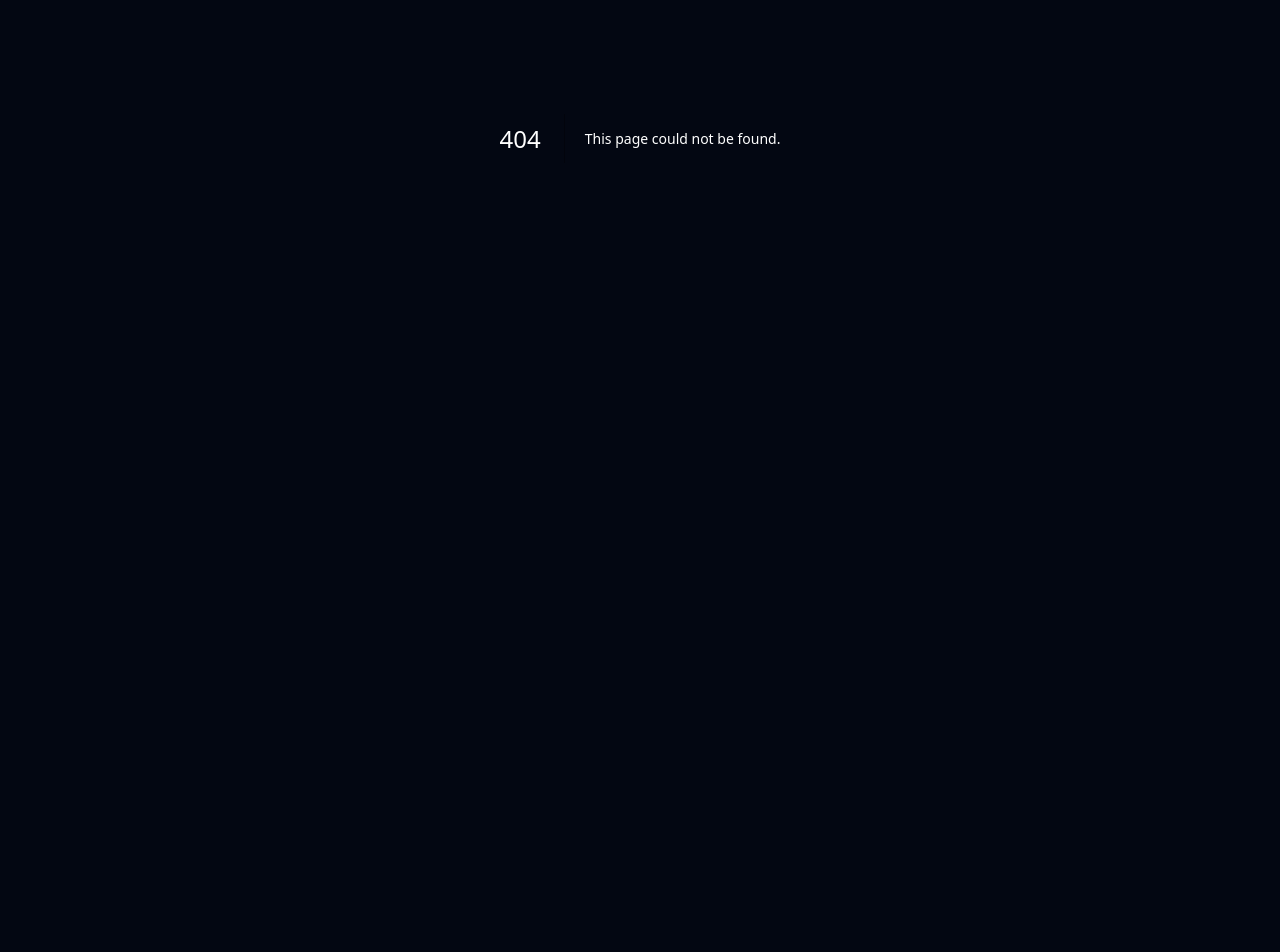
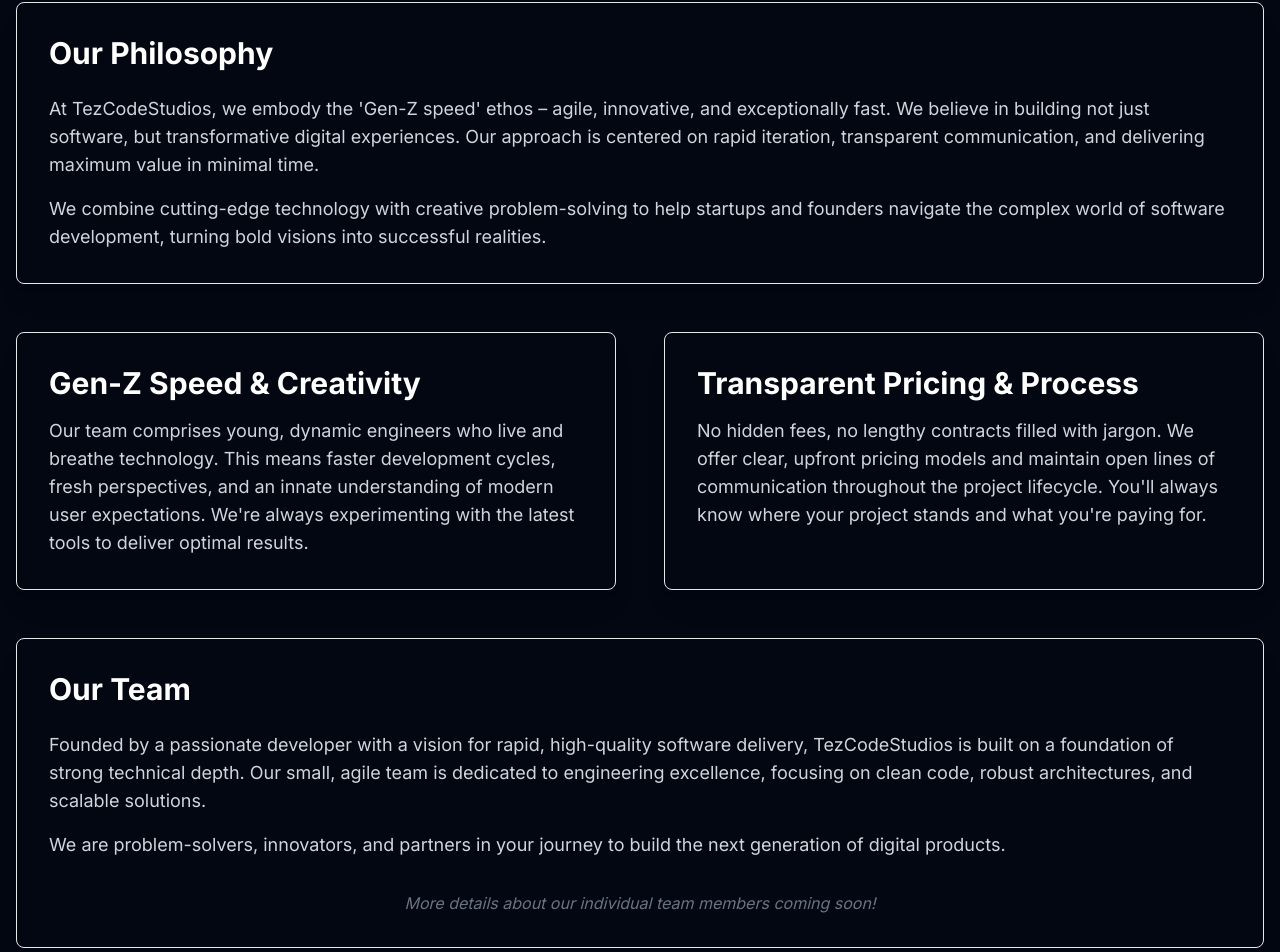
Before and after one commit to GITCDHW/tezcodestudios, a Next.js app: page /about in a window 1280 px wide. Before the commit this address had no page. Shown: the part 262-1214 px from the top of the page. Before the commit the page ends 800 px from the top, so only its background shows below. Built offline with nearby package versions, Linux system fonts and the light colour scheme.

Commit message:
Auto commit: app/about/page.js

```diff
--- /dev/null
+++ b/app/about/page.js
@@ -0,0 +1,77 @@
+import { motion } from 'framer-motion';
+
+export default function AboutPage() {
+  const containerVariants = {
+    hidden: { opacity: 0 },
+    show: {
+      opacity: 1,
+      transition: {
+        staggerChildren: 0.2,
+      },
+    },
+  };
+
+  const itemVariants = {
+    hidden: { opacity: 0, y: 20 },
+    show: { opacity: 1, y: 0, transition: { duration: 0.6, ease: "easeOut" } },
+  };
+
+  return (
+    <motion.div
+      initial="hidden"
+      animate="show"
+      variants={containerVariants}
+      className="container mx-auto p-4 py-16"
+    >
+      <motion.h1 variants={itemVariants} className="text-5xl font-extrabold text-center text-primary-neon mb-8">
+        About <span className="text-secondary-neon">TezCodeStudios</span>
+      </motion.h1>
+      <motion.p variants={itemVariants} className="text-xl text-center text-gray-300 mb-16 max-w-3xl mx-auto">
+        We are a collective of driven developers passionate about building the future, one innovative product at a time.
+      </motion.p>
+
+      <div className="bg-dark-surface p-8 rounded-lg shadow-xl border border-primary-neon/20 mb-12">
+        <motion.h2 variants={itemVariants} className="text-3xl font-bold text-primary-neon mb-6">
+          Our <span className="text-secondary-neon">Philosophy</span>
+        </motion.h2>
+        <motion.p variants={itemVariants} className="text-gray-300 text-lg mb-4">
+          At TezCodeStudios, we embody the 'Gen-Z speed' ethos – agile, innovative, and exceptionally fast. We believe in building not just software, but transformative digital experiences. Our approach is centered on rapid iteration, transparent communication, and delivering maximum value in minimal time.
+        </motion.p>
+        <motion.p variants={itemVariants} className="text-gray-300 text-lg">
+          We combine cutting-edge technology with creative problem-solving to help startups and founders navigate the complex world of software development, turning bold visions into successful realities.
+        </motion.p>
+      </div>
+
+      <div className="grid md:grid-cols-2 gap-12 mb-12">
+        <motion.div variants={itemVariants} className="bg-dark-surface p-8 rounded-lg shadow-xl border border-primary-neon/20">
+          <h3 className="text-3xl font-bold text-secondary-neon mb-4">Gen-Z Speed & Creativity</h3>
+          <p className="text-gray-300 text-lg">
+            Our team comprises young, dynamic engineers who live and breathe technology. This means faster development cycles, fresh perspectives, and an innate understanding of modern user expectations. We're always experimenting with the latest tools to deliver optimal results.
+          </p>
+        </motion.div>
+        <motion.div variants={itemVariants} className="bg-dark-surface p-8 rounded-lg shadow-xl border border-primary-neon/20">
+          <h3 className="text-3xl font-bold text-secondary-neon mb-4">Transparent Pricing & Process</h3>
+          <p className="text-gray-300 text-lg">
+            No hidden fees, no lengthy contracts filled with jargon. We offer clear, upfront pricing models and maintain open lines of communication throughout the project lifecycle. You'll always know where your project stands and what you're paying for.
+          </p>
+        </motion.div>
+      </div>
+
+      <div className="bg-dark-surface p-8 rounded-lg shadow-xl border border-primary-neon/20">
+        <motion.h2 variants={itemVariants} className="text-3xl font-bold text-primary-neon mb-6">
+          Our <span className="text-secondary-neon">Team</span>
+        </motion.h2>
+        <motion.p variants={itemVariants} className="text-gray-300 text-lg mb-4">
+          Founded by a passionate developer with a vision for rapid, high-quality software delivery, TezCodeStudios is built on a foundation of strong technical depth. Our small, agile team is dedicated to engineering excellence, focusing on clean code, robust architectures, and scalable solutions.
+        </motion.p>
+        <motion.p variants={itemVariants} className="text-gray-300 text-lg">
+          We are problem-solvers, innovators, and partners in your journey to build the next generation of digital products.
+        </motion.p>
+        {/* Placeholder for team members if desired later */}
+        <div className="mt-8 text-center text-gray-500 italic">
+          More details about our individual team members coming soon!
+        </div>
+      </div>
+    </motion.div>
+  );
+}
```
